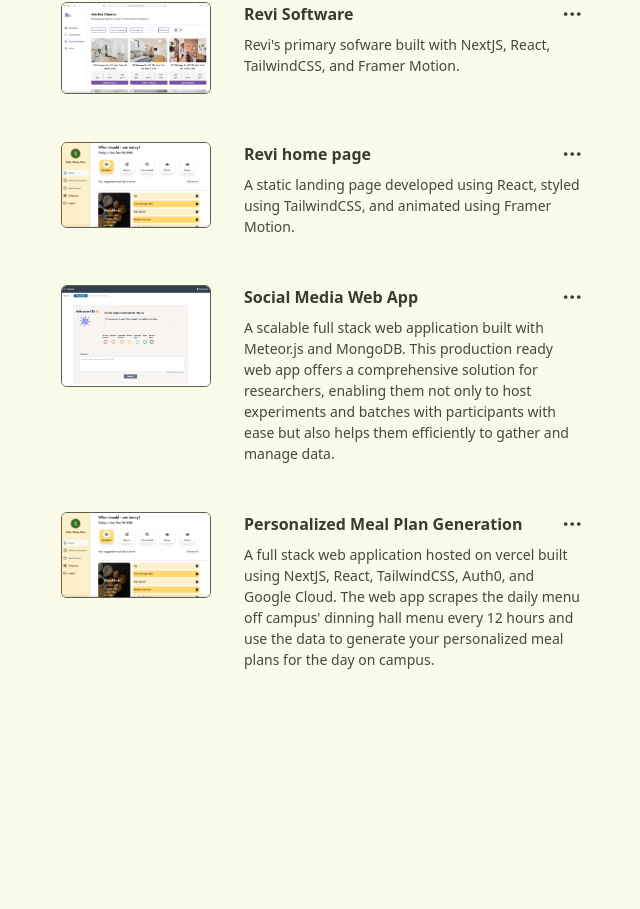
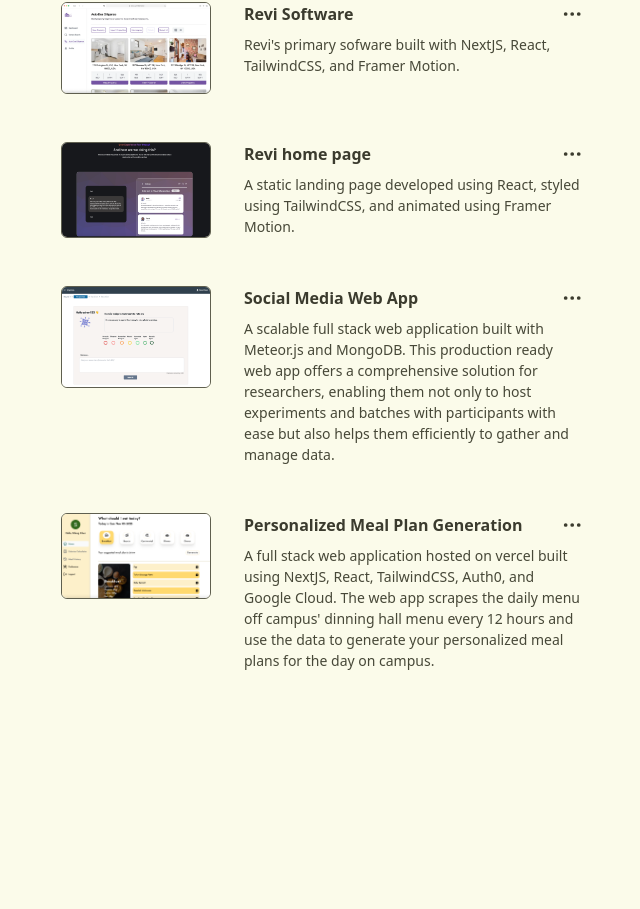
Before and after one commit to schen133/schen133.github.io, a Next.js app: page / in a window 1280 px wide. Shown: the part 1978-2887 px from the top of the page, without its empty margins (601-1241 px from the left). Built offline with nearby package versions, Linux system fonts and the light colour scheme.

Commit message:
screenshot updated

```diff
--- a/src/components/forRightSide/project.js
+++ b/src/components/forRightSide/project.js
@@ -30,7 +30,7 @@
       projectName: "Revi home page",
       description:
         "A static landing page developed using React, styled using TailwindCSS, and animated using Framer Motion.",
-      picture: "/img/campusPlate.png",
+      picture: "/img/revi_new_design.png",
       url: "https://www.revicid.com/industry/supplychain",
     },
     {
```
